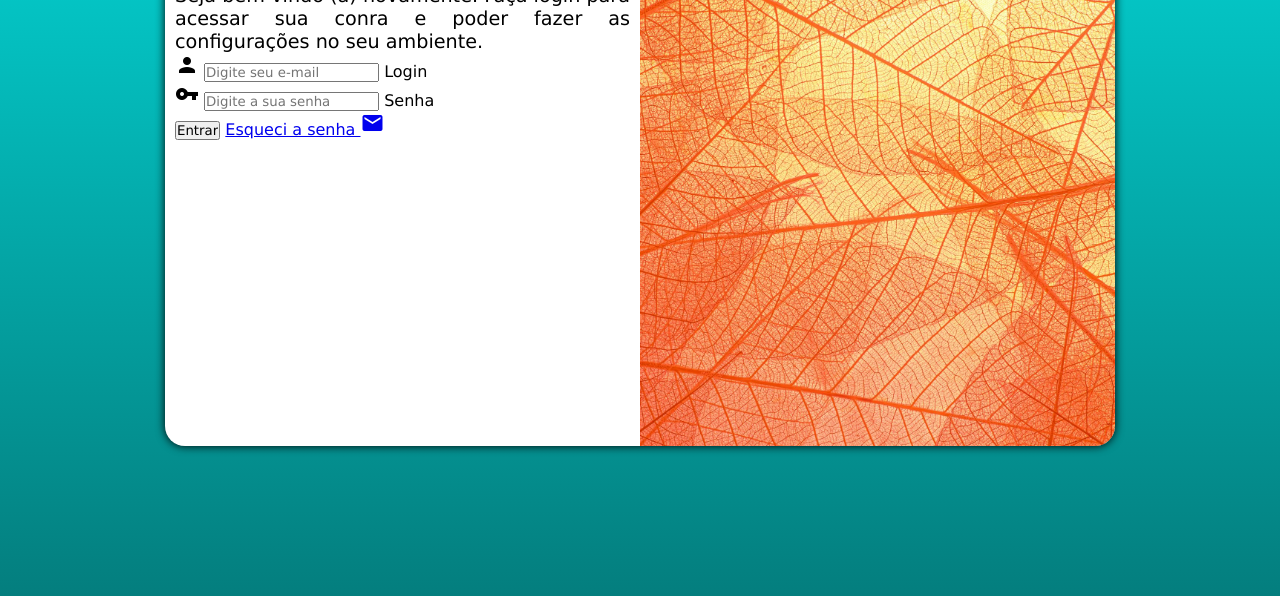
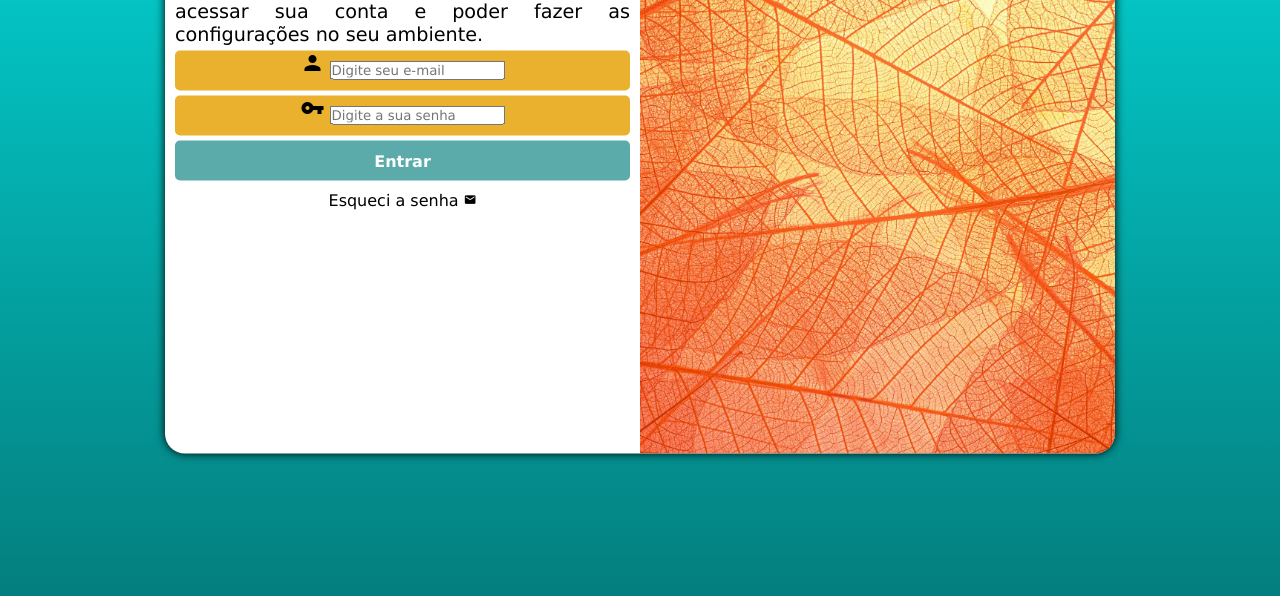
Before and after one commit to RafaelNorberto/Tela-de-Login, a plain HTML site: page index.html in a window 1280 px wide. Shown: the part 204-800 px from the top of the page. Drawn offline with Linux system fonts and the light colour scheme.

Commit message:
formatando formulario

```diff
--- a/estilos/media_query.css
+++ b/estilos/media_query.css
@@ -3,8 +3,8 @@
 
 :root{
     --cor001:#047e7e;
-    --cor002:#F2BD41;
-    --cor003: #04cfcf;
+    --cor002:#047e7ea6;
+    --cor003: #04dbdbf5;
     }
 
 @media screen and (min-width: 768px) and (max-width: 992px){
--- a/estilos/style.css
+++ b/estilos/style.css
@@ -4,8 +4,10 @@
 
 :root{
     --cor001:#047e7e;
-    --cor002:#F2BD41;
-    --cor003: #04dbdb;
+    --cor002:#016363;
+    --cor003: #04dbdbf5;
+    --cor004:#e9b12e;
+
     }
 
 
@@ -37,7 +39,7 @@ section#login{
     transform: translate(-50%, -50%);
     background-color: white;
     width: 250px;
-    height: 500px;
+    height: 515px;
     border-radius: 20px;
     overflow: hidden;
     box-shadow: 0px 0px 10px rgb(0, 0, 0);
@@ -62,9 +64,67 @@ section#login > div#formulario{
 
 div#formulario{
     margin-bottom: 10px;
-    text-align: justify;
+    text-align: center;
 }
 
 div#formulario > p{
     font-size: 0.8em;
+    text-align: justify;
 }
+
+form > div.campo {
+    background-color: var(--cor004);
+    display: block;
+    width: 100%;
+    height: 40px;
+    border-radius: 5px;
+    margin: 5px 0px;
+}
+
+div.campo > label{
+    display: none;
+}
+
+form >input[type=submit]{
+    margin-top: 5px;
+    display: block;
+    font-size: 1em;
+    width: 100%;
+    height: 40px;
+    background-color: var(--cor002);
+    color: white;
+    border: none;
+    border-radius: 5px;
+    font-weight: bold;
+    cursor: pointer;
+    border: 1px var(--cor001)
+
+}
+
+form > input[type=submit]:hover{
+    background-color: var(--cor001);
+}
+
+form > a.botao{
+    margin-top: 5px;
+    padding-top: 5px;
+    display: block;
+    text-align: center;
+    font-size: 1em;
+    width: 100%;
+    height: 40px;
+    background-color: white;
+    border-radius: 5px;
+    text-decoration: none;
+    color: black;
+    cursor: pointer;
+    border: 1px var(--cor001)
+}
+
+form > a.botao:hover {
+    background-color: var(--cor001);
+}
+
+form > a.botao >i {
+    font-size: 0.8em;
+}
--- a/index.html
+++ b/index.html
@@ -16,7 +16,7 @@
             </div>
             <div id="formulario">
                 <h1>Login</h1>
-                <p>Seja bem-vindo (a) novamente. Faça login para acessar sua conra e poder fazer as configurações no seu ambiente.</p>
+                <p>Seja bem-vindo (a) novamente. Faça login para acessar sua conta e poder fazer as configurações no seu ambiente.</p>
                 <form action="login.php" method="post" autocomplete="on">
                     <div class="campo">
                         <i class="material-icons">person</i>
@@ -29,8 +29,8 @@
                         <label for="isenha">Senha</label>
                     </div>
                     <input type="submit" value="Entrar">
-                    <a href="esqueci.html">
-                        Esqueci a senha <i class="material-icons"> mail</i>
+                    <a href="esqueci.html" class="botao">
+                        Esqueci a senha <i class="material-icons">mail</i>
                     </a>
                 </form>
             </div>
```
